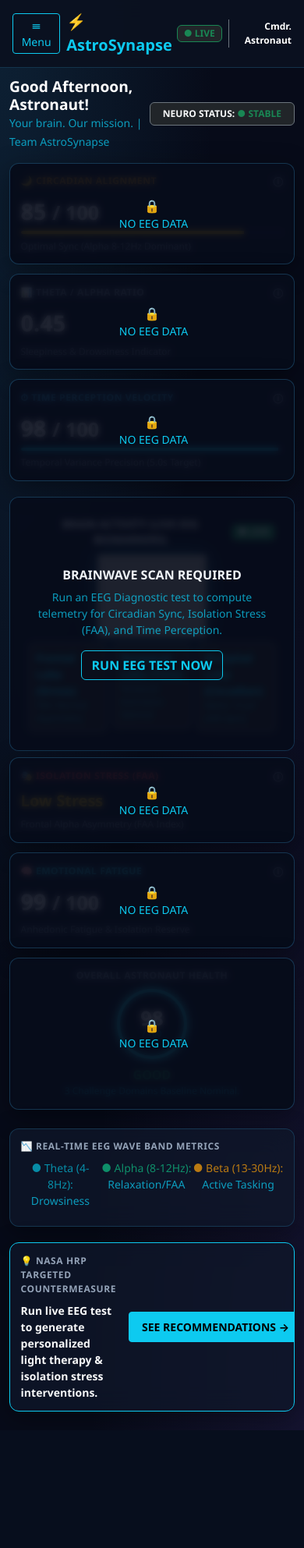
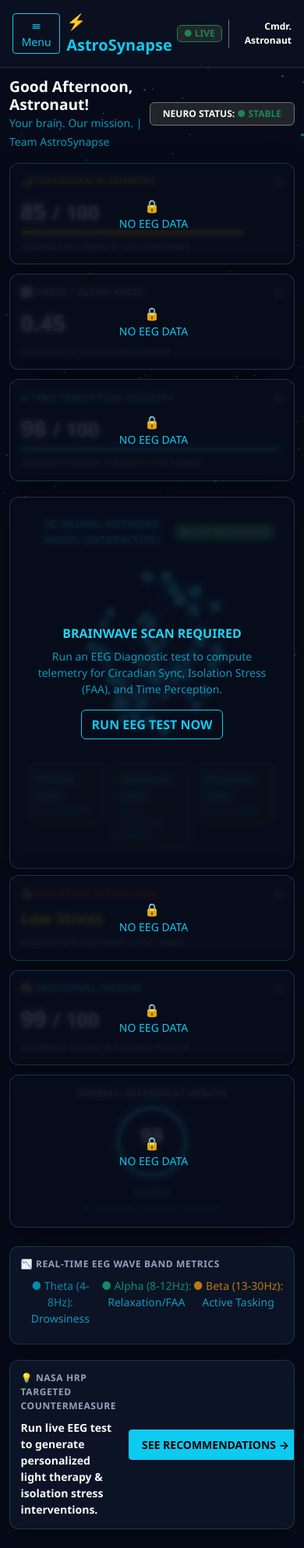
Before and after one commit to sanjidaakter1403/astrosynapse_project, a Django app: page / in a window 390 px wide. Shown: the whole page at 78% size. Before the commit the page ends 1834 px from the top, so only its background shows below. Run offline with Django 5.2, Linux system fonts and the light colour scheme; grey boxes are pictures that could not be loaded.

Commit message:
Add 3D Three.js interactive neural hologram and space background

```diff
--- a/dashboard/static/css/style.css
+++ b/dashboard/static/css/style.css
@@ -1,23 +1,34 @@
 :root {
-    --bg-dark: #070b19;
-    --card-bg: rgba(15, 23, 42, 0.75);
-    --border-color: rgba(56, 189, 248, 0.2);
+    --bg-dark: #050814;
+    --card-bg: rgba(10, 16, 35, 0.75);
+    --border-color: rgba(34, 211, 238, 0.25);
     --neon-blue: #38bdf8;
     --neon-cyan: #22d3ee;
     --neon-green: #10b981;
     --neon-yellow: #f59e0b;
     --neon-red: #ef4444;
-    --text-muted: #f0f3f7;
 }
 
 body {
     background-color: var(--bg-dark);
-    background-image:
-        radial-gradient(at 0% 0%, rgba(56, 189, 248, 0.12) 0px, transparent 50%),
-        radial-gradient(at 100% 100%, rgba(139, 92, 246, 0.1) 0px, transparent 50%);
     color: #f1f5f9;
     font-family: 'Segoe UI', system-ui, -apple-system, sans-serif;
     min-height: 100vh;
+    overflow-x: hidden;
+}
+
+/* Glassmorphic Cards */
+.dash-card, .result-dash-card, .brain-box {
+    background: var(--card-bg) !important;
+    backdrop-filter: blur(14px);
+    -webkit-backdrop-filter: blur(14px);
+    border: 1px solid var(--border-color) !important;
+    border-radius: 12px;
+    box-shadow: 0 8px 32px 0 rgba(0, 0, 0, 0.4);
+}
+
+.text-cyan {
+    color: var(--neon-cyan);
 }
 
 /* Header */
--- a/dashboard/templates/dashboard/base.html
+++ b/dashboard/templates/dashboard/base.html
@@ -7,13 +7,19 @@
     <title>AstroSynapse | Neuro Monitoring System</title>
     <link href="https://cdn.jsdelivr.net/npm/bootstrap@5.3.0/dist/css/bootstrap.min.css" rel="stylesheet">
     <link rel="stylesheet" href="{% static 'css/style.css' %}">
+
+    <!-- Three.js CDN -->
+    <script src="https://cdnjs.cloudflare.com/ajax/libs/three.js/r128/three.min.js"></script>
+    <script src="https://cdn.jsdelivr.net/npm/three@0.128.0/examples/js/controls/OrbitControls.js"></script>
 </head>
 <body>
+
+    <!-- Three.js Background Canvas -->
+    <canvas id="bg-canvas" style="position: fixed; top: 0; left: 0; width: 100vw; height: 100vh; z-index: -1; pointer-events: none;"></canvas>
 
     <!-- Top Header -->
     <header class="top-header d-flex justify-content-between align-items-center">
         <div class="d-flex align-items-center gap-2">
-            <!-- Mobile Toggle Button -->
             <button class="btn btn-sm btn-outline-info d-md-none" type="button" data-bs-toggle="offcanvas" data-bs-target="#mobileSidebar">
                 ☰ Menu
             </button>
@@ -29,7 +35,6 @@
 
     <!-- Navigation & Main Body -->
     <div class="d-flex w-100">
-        <!-- Desktop Sidebar (Medium and Large Screens) -->
         <nav class="sidebar d-none d-md-block">
             <a href="{% url 'home' %}" class="nav-item-link">🏠 Dashboard</a>
             <a href="{% url 'eeg_analyzer' %}" class="nav-item-link">🧠 Live EEG Scan</a>
@@ -37,13 +42,12 @@
             <a href="{% url 'recommendations' %}" class="nav-item-link">💡 Recommendations</a>
         </nav>
 
-        <!-- Main Content Area -->
         <main class="main-content-area flex-grow-1 p-3">
             {% block content %}{% endblock %}
         </main>
     </div>
 
-    <!-- Mobile Navigation Drawer (Offcanvas) -->
+    <!-- Mobile Navigation Drawer -->
     <div class="offcanvas offcanvas-start bg-dark text-white border-end border-info" tabindex="-1" id="mobileSidebar" style="width: 250px;">
         <div class="offcanvas-header border-bottom border-secondary">
             <h5 class="offcanvas-title text-info fw-bold">⚡ AstroSynapse</h5>
@@ -58,5 +62,53 @@
     </div>
 
     <script src="https://cdn.jsdelivr.net/npm/bootstrap@5.3.0/dist/js/bootstrap.bundle.min.js"></script>
+
+    <!-- Space Particle Animation (Three.js) -->
+    <script>
+        const canvas = document.getElementById('bg-canvas');
+        const scene = new THREE.Scene();
+        const camera = new THREE.PerspectiveCamera(75, window.innerWidth / window.innerHeight, 0.1, 1000);
+        const renderer = new THREE.WebGLRenderer({ canvas: canvas, alpha: true, antialias: true });
+
+        renderer.setSize(window.innerWidth, window.innerHeight);
+        renderer.setPixelRatio(Math.min(window.devicePixelRatio, 2));
+
+        // Particle System
+        const particleCount = 700;
+        const geometry = new THREE.BufferGeometry();
+        const positions = new Float32Array(particleCount * 3);
+
+        for (let i = 0; i < particleCount * 3; i++) {
+            positions[i] = (Math.random() - 0.5) * 15;
+        }
+
+        geometry.setAttribute('position', new THREE.BufferAttribute(positions, 3));
+
+        const material = new THREE.PointsMaterial({
+            color: 0x22d3ee,
+            size: 0.025,
+            transparent: true,
+            opacity: 0.6
+        });
+
+        const particles = new THREE.Points(geometry, material);
+        scene.add(particles);
+
+        camera.position.z = 5;
+
+        function animate() {
+            requestAnimationFrame(animate);
+            particles.rotation.y += 0.0008;
+            particles.rotation.x += 0.0004;
+            renderer.render(scene, camera);
+        }
+        animate();
+
+        window.addEventListener('resize', () => {
+            camera.aspect = window.innerWidth / window.innerHeight;
+            camera.updateProjectionMatrix();
+            renderer.setSize(window.innerWidth, window.innerHeight);
+        });
+    </script>
 </body>
 </html>
--- a/dashboard/templates/dashboard/index.html
+++ b/dashboard/templates/dashboard/index.html
@@ -2,7 +2,6 @@
 {% load static %}
 
 {% block content %}
-<!-- Top Welcome & Status Bar -->
 <div class="d-flex justify-content-between align-items-center mb-3">
     <div>
         <h3 class="fw-bold mb-0 text-white">Good Afternoon, Astronaut!</h3>
@@ -16,9 +15,8 @@
 </div>
 
 <div class="row g-2">
-    <!-- Left Column: Circadian & Time Perception Metrics -->
+    <!-- Left Column: Metrics -->
     <div class="col-md-3">
-        <!-- 1. Circadian Alignment / Sleep Quality -->
         <div class="dash-card">
             {% if not eeg_data %}<div class="lock-overlay">🔒 <small class="text-info ms-1">NO EEG DATA</small></div>{% endif %}
             <div class="metric-header"><span style="color: #f59e0b;">🌙 CIRCADIAN ALIGNMENT</span> <span>ⓘ</span></div>
@@ -29,7 +27,6 @@
             <div class="metric-desc">{% if eeg_data %}{{ eeg_data.circadian }}{% else %}Optimal Sync (Alpha 8-12Hz Dominant){% endif %}</div>
         </div>
 
-        <!-- Theta/Alpha Wave Ratio -->
         <div class="dash-card">
             {% if not eeg_data %}<div class="lock-overlay">🔒 <small class="text-info ms-1">NO EEG DATA</small></div>{% endif %}
             <div class="metric-header"><span>📊 THETA / ALPHA RATIO</span> <span>ⓘ</span></div>
@@ -37,7 +34,6 @@
             <div class="metric-desc">Sleepiness & Drowsiness Indicator</div>
         </div>
 
-        <!-- 2. Time Perception & Decision Velocity -->
         <div class="dash-card">
             {% if not eeg_data %}<div class="lock-overlay">🔒 <small class="text-info ms-1">NO EEG DATA</small></div>{% endif %}
             <div class="metric-header"><span style="color: var(--neon-blue);">⏱ TIME PERCEPTION VELOCITY</span> <span>ⓘ</span></div>
@@ -49,9 +45,9 @@
         </div>
     </div>
 
-    <!-- Center Column: Live EEG Brain Model (3 Challenge Lobes) -->
+    <!-- Center Column: 3D Three.js Interactive Brain Hologram -->
     <div class="col-md-6">
-        <div class="brain-box text-center">
+        <div class="brain-box text-center position-relative" style="min-height: 420px; overflow: hidden;">
             {% if not eeg_data %}
             <div class="lock-overlay">
                 <h4 class="text-cyan fw-bold">BRAINWAVE SCAN REQUIRED</h4>
@@ -60,43 +56,40 @@
             </div>
             {% endif %}
 
-            <div class="d-flex justify-content-between align-items-center">
-                <span class="fw-bold text-cyan" style="font-size: 0.85rem;">BRAIN ACTIVITY (LIVE EEG BIOMARKERS)</span>
-                <span class="badge bg-success">● LIVE</span>
+            <div class="d-flex justify-content-between align-items-center mb-1">
+                <span class="fw-bold text-cyan" style="font-size: 0.85rem;">3D NEURAL NETWORK MODEL (INTERACTIVE)</span>
+                <span class="badge bg-success">● LIVE HOLOGRAM</span>
             </div>
 
-            <!-- Central Hologram Model -->
-            <div class="my-2 position-relative">
-                <img src="https://cdn-icons-png.flaticon.com/512/2103/2103633.png" alt="Brain Hologram" class="brain-img">
-            </div>
+            <!-- 3D Canvas Target -->
+            <div id="brain-3d-container" style="width: 100%; height: 260px; cursor: grab;"></div>
 
-            <!-- Lobe Data Labels related ONLY to the 3 Challenges -->
-            <div class="row text-start g-2">
+            <!-- Lobe Data Labels -->
+            <div class="row text-start g-2 mt-1">
                 <div class="col-4">
                     <div class="p-2 border border-secondary rounded bg-dark">
-                        <small class="text-info d-block fw-bold">Frontal Lobe (Stress)</small>
-                        <small class="text-info opacity-75 d-block" style="font-size:0.7rem;">{% if eeg_data %}{{ eeg_data.frontal_status }}{% else %}FAA: Normal Asymmetry{% endif %}</small>
+                        <small class="text-info d-block fw-bold">Frontal Lobe</small>
+                        <small class="text-info opacity-75 d-block" style="font-size:0.7rem;">{% if eeg_data %}{{ eeg_data.frontal_status }}{% else %}FAA: Normal{% endif %}</small>
                     </div>
                 </div>
                 <div class="col-4">
                     <div class="p-2 border border-secondary rounded bg-dark">
-                        <small class="text-info d-block fw-bold">Temporal Lobe (Time)</small>
-                        <small class="text-info opacity-75 d-block" style="font-size:0.7rem;">Temporal Estimation Optimal</small>
+                        <small class="text-info d-block fw-bold">Temporal Lobe</small>
+                        <small class="text-info opacity-75 d-block" style="font-size:0.7rem;">Time Estimator: Optimal</small>
                     </div>
                 </div>
                 <div class="col-4">
                     <div class="p-2 border border-secondary rounded bg-dark">
-                        <small class="text-info d-block fw-bold">Occipital Lobe (Circadian)</small>
-                        <small class="text-info opacity-75 d-block" style="font-size:0.7rem;">{% if eeg_data %}{{ eeg_data.occipital_status }}{% else %}Alpha: 12 µV (24h Sync){% endif %}</small>
+                        <small class="text-info d-block fw-bold">Occipital Lobe</small>
+                        <small class="text-info opacity-75 d-block" style="font-size:0.7rem;">{% if eeg_data %}{{ eeg_data.occipital_status }}{% else %}Alpha: 12 µV{% endif %}</small>
                     </div>
                 </div>
             </div>
         </div>
     </div>
 
-    <!-- Right Column: Isolation Stress & Overall Score -->
+    <!-- Right Column -->
     <div class="col-md-3">
-        <!-- 3. Isolation Stress & Emotional Fatigue -->
         <div class="dash-card">
             {% if not eeg_data %}<div class="lock-overlay">🔒 <small class="text-info ms-1">NO EEG DATA</small></div>{% endif %}
             <div class="metric-header"><span style="color: #ef4444;">🎭 ISOLATION STRESS (FAA)</span> <span>ⓘ</span></div>
@@ -104,7 +97,6 @@
             <div class="metric-desc">Frontal Alpha Asymmetry (FAA Index)</div>
         </div>
 
-        <!-- Mood & Affective State -->
         <div class="dash-card">
             {% if not eeg_data %}<div class="lock-overlay">🔒 <small class="text-info ms-1">NO EEG DATA</small></div>{% endif %}
             <div class="metric-header"><span style="color: var(--neon-cyan);">🧠 EMOTIONAL FATIGUE</span> <span>ⓘ</span></div>
@@ -112,7 +104,6 @@
             <div class="metric-desc">Anhedonic Fatigue & Isolation Reserve</div>
         </div>
 
-        <!-- Overall Cognitive Health Score -->
         <div class="dash-card text-center">
             {% if not eeg_data %}<div class="lock-overlay">🔒 <small class="text-info ms-1">NO EEG DATA</small></div>{% endif %}
             <div class="metric-header justify-content-center">OVERALL ASTRONAUT HEALTH</div>
@@ -121,12 +112,12 @@
                 <small class="text-info opacity-75" style="font-size: 0.65rem;">/ 100</small>
             </div>
             <div class="fw-bold text-success">GOOD</div>
-            <small class="text-info opacity-75 d-block" style="font-size:0.75rem;">3 Challenge Domains Baseline Nominal.</small>
+            <small class="text-info opacity-75 d-block" style="font-size:0.75rem;">3 Challenge Domains Nominal.</small>
         </div>
     </div>
 </div>
 
-<!-- Bottom Section: NASA Recommendations & SEE RECOMMENDATIONS BUTTON -->
+<!-- Bottom Section -->
 <div class="row g-2 mt-1">
     <div class="col-md-5">
         <div class="dash-card">
@@ -147,9 +138,80 @@
                     {% if eeg_data %}{{ eeg_data.recommendation }}{% else %}Run live EEG test to generate personalized light therapy & isolation stress interventions.{% endif %}
                 </div>
             </div>
-            <!-- SEE RECOMMENDATIONS BUTTON -->
             <a href="{% url 'recommendations' %}" class="btn btn-info btn-sm fw-bold px-3 py-2 ms-3 text-nowrap">SEE RECOMMENDATIONS →</a>
         </div>
     </div>
 </div>
+
+<!-- Three.js Interactive Neural Brain Render Script -->
+<script>
+    const container = document.getElementById('brain-3d-container');
+    if (container) {
+        const brainScene = new THREE.Scene();
+        const brainCamera = new THREE.PerspectiveCamera(45, container.clientWidth / container.clientHeight, 0.1, 1000);
+        const brainRenderer = new THREE.WebGLRenderer({ alpha: true, antialias: true });
+
+        brainRenderer.setSize(container.clientWidth, container.clientHeight);
+        brainRenderer.setPixelRatio(Math.min(window.devicePixelRatio, 2));
+        container.appendChild(brainRenderer.domElement);
+
+        const controls = new THREE.OrbitControls(brainCamera, brainRenderer.domElement);
+        controls.enableDamping = true;
+        controls.enableZoom = false;
+
+        // Neural Network Nodes Representation
+        const brainGroup = new THREE.Group();
+        const nodeCount = 60;
+        const nodes = [];
+
+        const nodeGeo = new THREE.SphereGeometry(0.08, 16, 16);
+        const nodeMat = new THREE.MeshBasicMaterial({ color: 0x22d3ee });
+
+        for (let i = 0; i < nodeCount; i++) {
+            const mesh = new THREE.Mesh(nodeGeo, nodeMat);
+            const u = Math.random();
+            const v = Math.random();
+            const theta = u * 2.0 * Math.PI;
+            const phi = Math.acos(2.0 * v - 1.0);
+            const r = 1.4 * Math.cbrt(Math.random());
+
+            mesh.position.x = r * Math.sin(phi) * Math.cos(theta) * 1.3;
+            mesh.position.y = r * Math.sin(phi) * Math.sin(theta);
+            mesh.position.z = r * Math.cos(phi) * 0.9;
+
+            nodes.push(mesh.position);
+            brainGroup.add(mesh);
+        }
+
+        // Connect Synapses (Lines)
+        const lineMat = new THREE.LineBasicMaterial({ color: 0x38bdf8, transparent: true, opacity: 0.35 });
+        for (let i = 0; i < nodeCount; i++) {
+            for (let j = i + 1; j < nodeCount; j++) {
+                if (nodes[i].distanceTo(nodes[j]) < 0.95) {
+                    const lineGeo = new THREE.BufferGeometry().setFromPoints([nodes[i], nodes[j]]);
+                    const line = new THREE.Line(lineGeo, lineMat);
+                    brainGroup.add(line);
+                }
+            }
+        }
+
+        brainScene.add(brainGroup);
+        brainCamera.position.z = 4.5;
+
+        function animateBrain() {
+            requestAnimationFrame(animateBrain);
+            brainGroup.rotation.y += 0.005;
+            controls.update();
+            brainRenderer.render(brainScene, brainCamera);
+        }
+        animateBrain();
+
+        window.addEventListener('resize', () => {
+            if (!container) return;
+            brainCamera.aspect = container.clientWidth / container.clientHeight;
+            brainCamera.updateProjectionMatrix();
+            brainRenderer.setSize(container.clientWidth, container.clientHeight);
+        });
+    }
+</script>
 {% endblock %}
```
